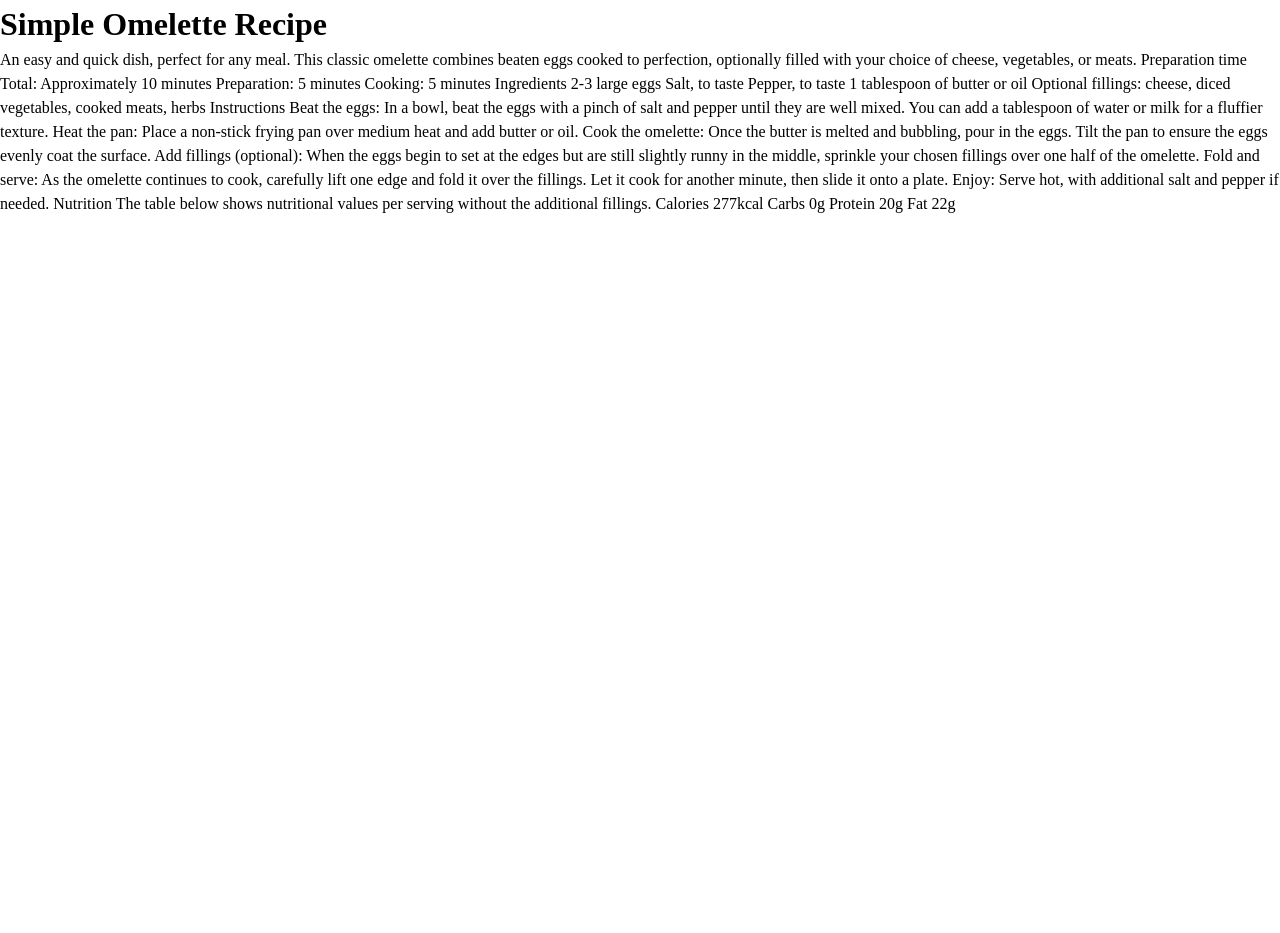
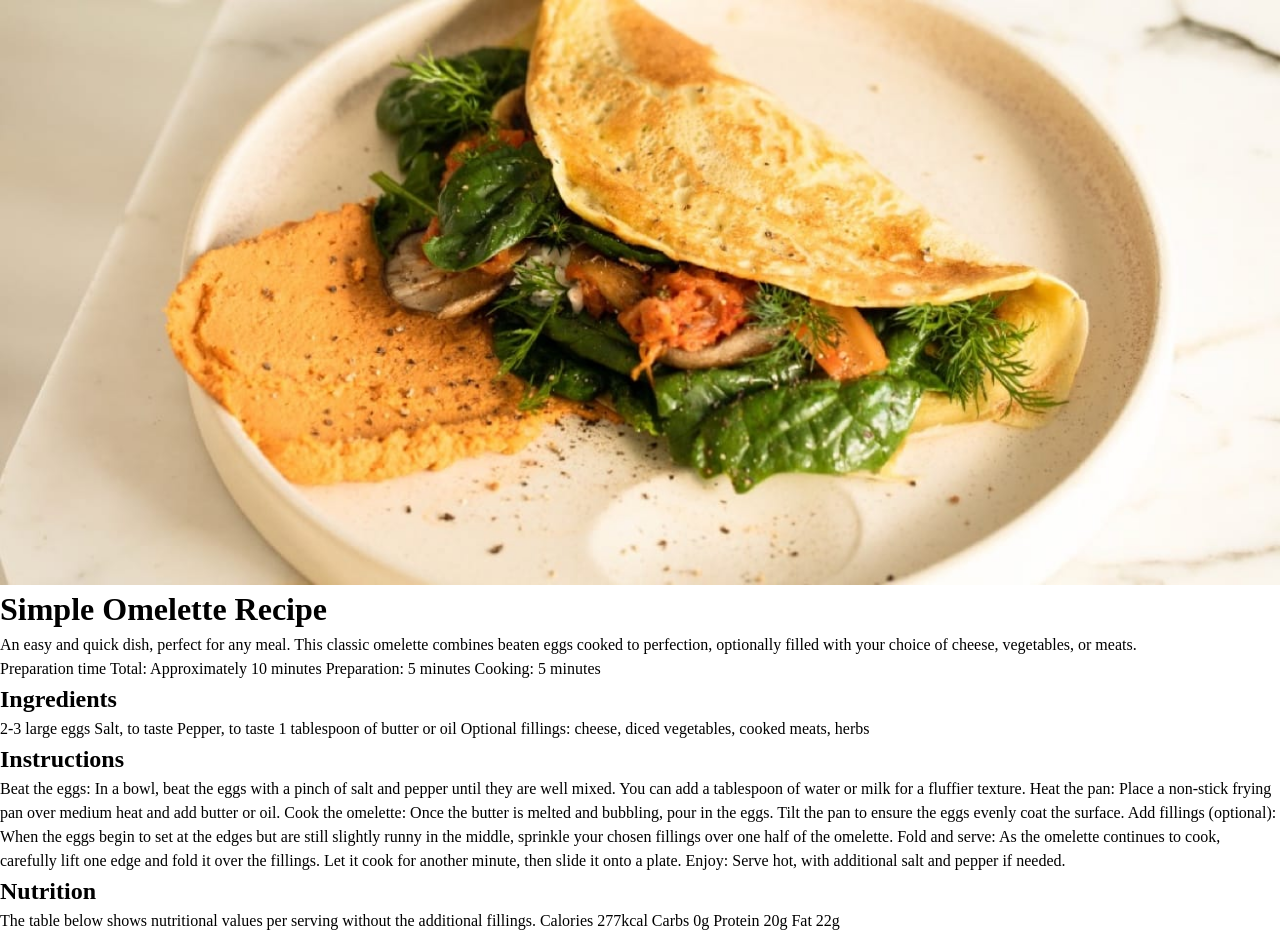
Before and after one commit to lawlawson/recipe-page, a plain HTML site: page index.html in a window 1280 px wide. Before the commit the page ends 800 px from the top, so only its background shows below. Drawn offline with Linux system fonts and the light colour scheme.

Commit message:
updated root and basic html structure

```diff
--- a/index.html
+++ b/index.html
@@ -15,28 +15,47 @@
     <title>Frontend Mentor | Recipe page</title>
   </head>
   <body>
-    <main>
+    <div class="container">
+      <figure>
+        <img
+          src="/assets/images/image-omelette.jpeg"
+          alt="Omlette with salad" />
+        <!-- <figcaption>Omlette with some salad on the side</figcaption> -->
+      </figure>
       <h1>Simple Omelette Recipe</h1>
-    </main>
-
-    An easy and quick dish, perfect for any meal. This classic omelette combines
-    beaten eggs cooked to perfection, optionally filled with your choice of
-    cheese, vegetables, or meats. Preparation time Total: Approximately 10
-    minutes Preparation: 5 minutes Cooking: 5 minutes Ingredients 2-3 large eggs
-    Salt, to taste Pepper, to taste 1 tablespoon of butter or oil Optional
-    fillings: cheese, diced vegetables, cooked meats, herbs Instructions Beat
-    the eggs: In a bowl, beat the eggs with a pinch of salt and pepper until
-    they are well mixed. You can add a tablespoon of water or milk for a
-    fluffier texture. Heat the pan: Place a non-stick frying pan over medium
-    heat and add butter or oil. Cook the omelette: Once the butter is melted and
-    bubbling, pour in the eggs. Tilt the pan to ensure the eggs evenly coat the
-    surface. Add fillings (optional): When the eggs begin to set at the edges
-    but are still slightly runny in the middle, sprinkle your chosen fillings
-    over one half of the omelette. Fold and serve: As the omelette continues to
-    cook, carefully lift one edge and fold it over the fillings. Let it cook for
-    another minute, then slide it onto a plate. Enjoy: Serve hot, with
-    additional salt and pepper if needed. Nutrition The table below shows
-    nutritional values per serving without the additional fillings. Calories
-    277kcal Carbs 0g Protein 20g Fat 22g
+      <p>
+        An easy and quick dish, perfect for any meal. This classic omelette
+        combines beaten eggs cooked to perfection, optionally filled with your
+        choice of cheese, vegetables, or meats.
+      </p>
+      <section>
+        Preparation time Total: Approximately 10 minutes Preparation: 5 minutes
+        Cooking: 5 minutes
+      </section>
+      <section>
+        <h2>Ingredients</h2>
+        2-3 large eggs Salt, to taste Pepper, to taste 1 tablespoon of butter or
+        oil Optional fillings: cheese, diced vegetables, cooked meats, herbs
+      </section>
+      <section>
+        <h2>Instructions</h2>
+        Beat the eggs: In a bowl, beat the eggs with a pinch of salt and pepper
+        until they are well mixed. You can add a tablespoon of water or milk for
+        a fluffier texture. Heat the pan: Place a non-stick frying pan over
+        medium heat and add butter or oil. Cook the omelette: Once the butter is
+        melted and bubbling, pour in the eggs. Tilt the pan to ensure the eggs
+        evenly coat the surface. Add fillings (optional): When the eggs begin to
+        set at the edges but are still slightly runny in the middle, sprinkle
+        your chosen fillings over one half of the omelette. Fold and serve: As
+        the omelette continues to cook, carefully lift one edge and fold it over
+        the fillings. Let it cook for another minute, then slide it onto a
+        plate. Enjoy: Serve hot, with additional salt and pepper if needed.
+      </section>
+      <section>
+        <h2>Nutrition</h2>
+        The table below shows nutritional values per serving without the
+        additional fillings. Calories 277kcal Carbs 0g Protein 20g Fat 22g
+      </section>
+    </div>
   </body>
 </html>
--- a/style.css
+++ b/style.css
@@ -0,0 +1,15 @@
+@import url('https://fonts.googleapis.com/css2?family=Outfit:wght@100..900&family=Young+Serif&display=swap');
+
+:root {
+  --clr-nutmeg: hsl(14, 45%, 36%);
+  --clr-dark-raspberry: hsl(332, 51%, 32%);
+
+  --clr-white: hsl(0, 0%, 100%);
+  --clr-rose-white: hsl(330, 100%, 98%);
+  --clr-eggshell: hsl(30, 54%, 90%);
+  --clr-light-grey: hsl(30, 18%, 87%);
+  --clr-wenge-brown: hsl(30, 10%, 34%);
+  --clr-dark-charcoal: hsl(24, 5%, 18%);
+
+  --fs: 16px;
+}
```
